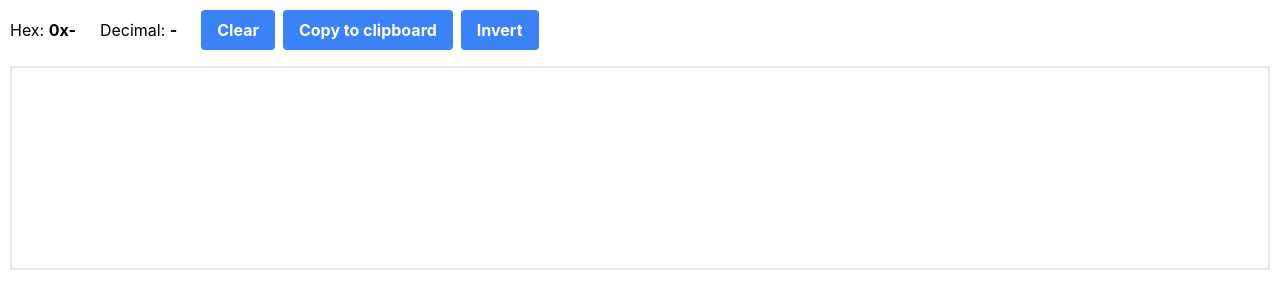
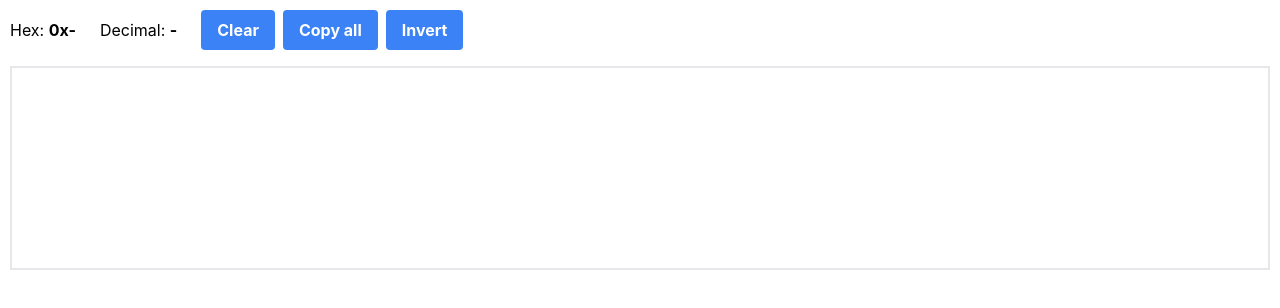
Before and after one commit to PPillau/bitman, a React (Create React App) app: page / in a window 1280 px wide. Shown: the top 308 px of the page. Built offline with nearby package versions, Linux system fonts and the light colour scheme.

Commit message:
Fix bug about updating values from outside react

```diff
--- a/src/App.js
+++ b/src/App.js
@@ -1,19 +1,22 @@
 import './components/BitBox';
 import './App.css';
 import { BitList } from './BitList';
-import React from 'react';
+import React, { useRef } from 'react';
 import classNames from 'classnames';
 import { CopyToClipboard } from 'react-copy-to-clipboard';
 import { numberWithCommas } from './utils';
 
 function App() {
   function forceUpdate() {
-    setValue(value + 1);
+    setValue(stateRef.current + 1);
+    console.log(list, '-----------------------------------------');
   }
 
-  const [list, setList] = React.useState(new BitList('', forceUpdate));
+  const stateRef = useRef();
+  const [list, setList] = React.useState(new BitList(''));
   const [activeInput, setActiveInput] = React.useState(false);
   const [value, setValue] = React.useState(0); // integer state
+  stateRef.current = value;
 
   const handleActiveInput = React.useCallback((e) => {
     setActiveInput(true);
@@ -31,7 +34,6 @@ function App() {
   const handleInvertClick = React.useCallback(
     (e) => {
       list.invert();
-      console.log(list, '-----------------------------------------');
 
       forceUpdate();
     },
@@ -61,8 +63,6 @@ function App() {
   );
 
   React.useEffect(() => {
-    console.log(list, '-----------------------------------------');
-
     window.addEventListener('keydown', handleKeyInput);
 
     return () => {
@@ -70,8 +70,19 @@ function App() {
     };
   }, [handleKeyInput]);
 
+  React.useEffect(() => {
+    const observer = new MutationObserver(forceUpdate);
+    observer.observe(document.getElementById('updater'), {
+      characterData: false,
+      attributes: false,
+      childList: true,
+      subtree: false,
+    });
+  }, []);
+
   return (
     <div className='App'>
+      <div id='updater'>1</div>
       <div className='mb-4'>
         <span className='mr-6'>
           Hex: <span className='font-bold'>0x</span>
@@ -92,7 +103,7 @@ function App() {
 
         <CopyToClipboard text={list.bitString}>
           <button className='bg-blue-500 hover:bg-blue-700 mr-2 text-white font-bold py-2 px-4 cursor-pointer rounded'>
-            Copy to clipboard
+            Copy all
           </button>
         </CopyToClipboard>
 
--- a/src/BitList.js
+++ b/src/BitList.js
@@ -8,7 +8,7 @@ import ByteValueLabels from './components/ByteValueLabels';
 import ByteButtons from './components/ByteButtons';
 
 class BitList {
-  constructor(_bitString, _forceUpdate) {
+  constructor(_bitString) {
     this.bitString = '';
     this.list = [];
     this.byteList = [];
@@ -16,7 +16,6 @@ class BitList {
     this.byteButtonList = [];
     this.cursorPos = 0;
     this.indices = [];
-    this.forceUpdate = _forceUpdate;
 
     this.cursor = <span key='-1' className='cursor h-12'></span>;
     this.cursorBlank = (
@@ -106,9 +105,7 @@ class BitList {
         this.byteButtonList.splice(
           0,
           0,
-          <ByteButtons list={this} fu={this.forceUpdate}>
-            {i + 1}
-          </ByteButtons>
+          <ByteButtons list={this}>{i + 1}</ByteButtons>
         );
       }
     } else if (byteDiff > 0) {
@@ -298,6 +295,7 @@ class BitList {
     listElem.bit = bit;
     this.changeInListWithSaveCursor(bit, pos);
     this.changeInStringAt(bit, pos);
+    this.updateValueList();
   }
 
   changeInListWithSaveCursor(bit, pos) {
--- a/src/components/ByteButtons.js
+++ b/src/components/ByteButtons.js
@@ -1,4 +1,4 @@
-export default function ByteButtons({ list, fu, children }) {
+export default function ByteButtons({ list, children }) {
   const handleByteClick = () => {
     navigator.clipboard.writeText(list.getByte(children).string);
   };
@@ -10,8 +10,8 @@ export default function ByteButtons({ list, fu, children }) {
       byte.string
     );
     list.changeToNewStringAt(invertedByte, byte.startPos);
-    console.log(invertedByte, '-----------------------------------------');
-    fu();
+    const target = document.getElementById('updater');
+    target.textContent = parseInt(target.textContent) + 1;
   };
 
   return (
--- a/src/index.css
+++ b/src/index.css
@@ -145,3 +145,7 @@ body {
   grid-row-start: 5;
   grid-column-end: span 8;
 }
+
+#updater {
+  display: none;
+}
```
